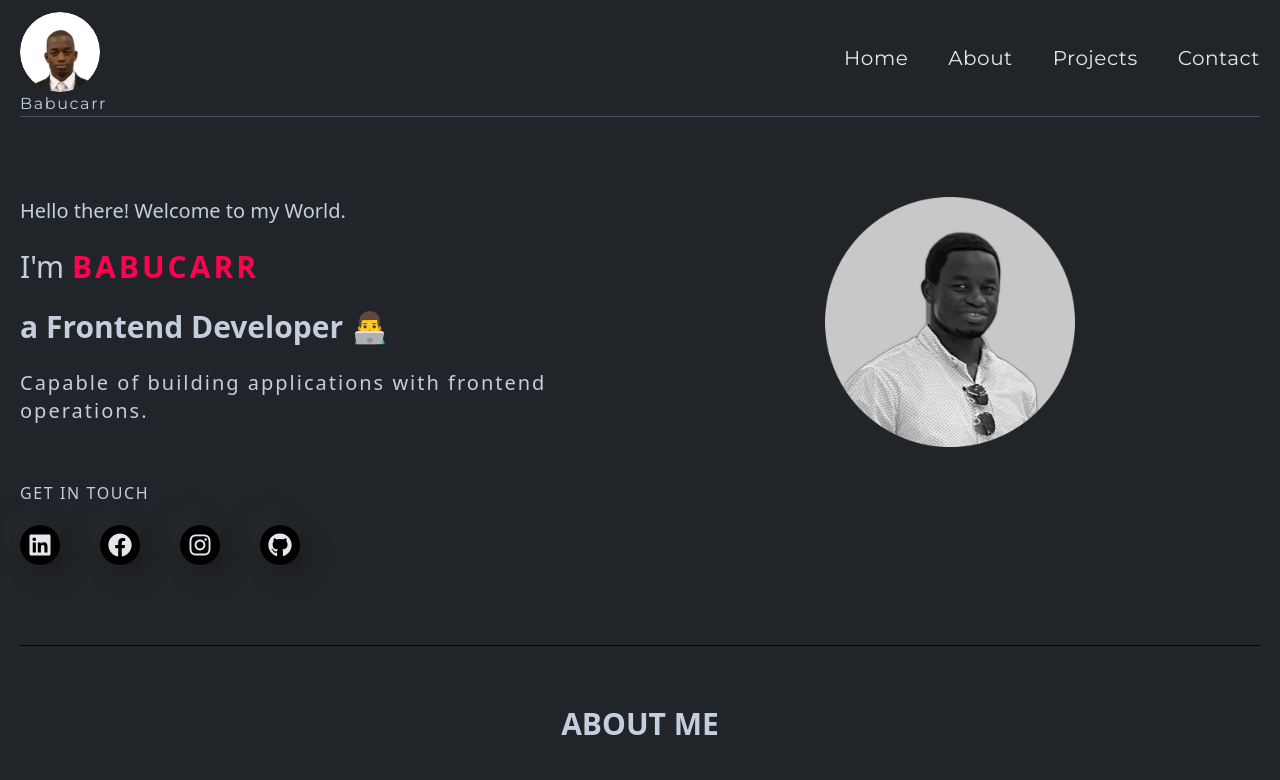
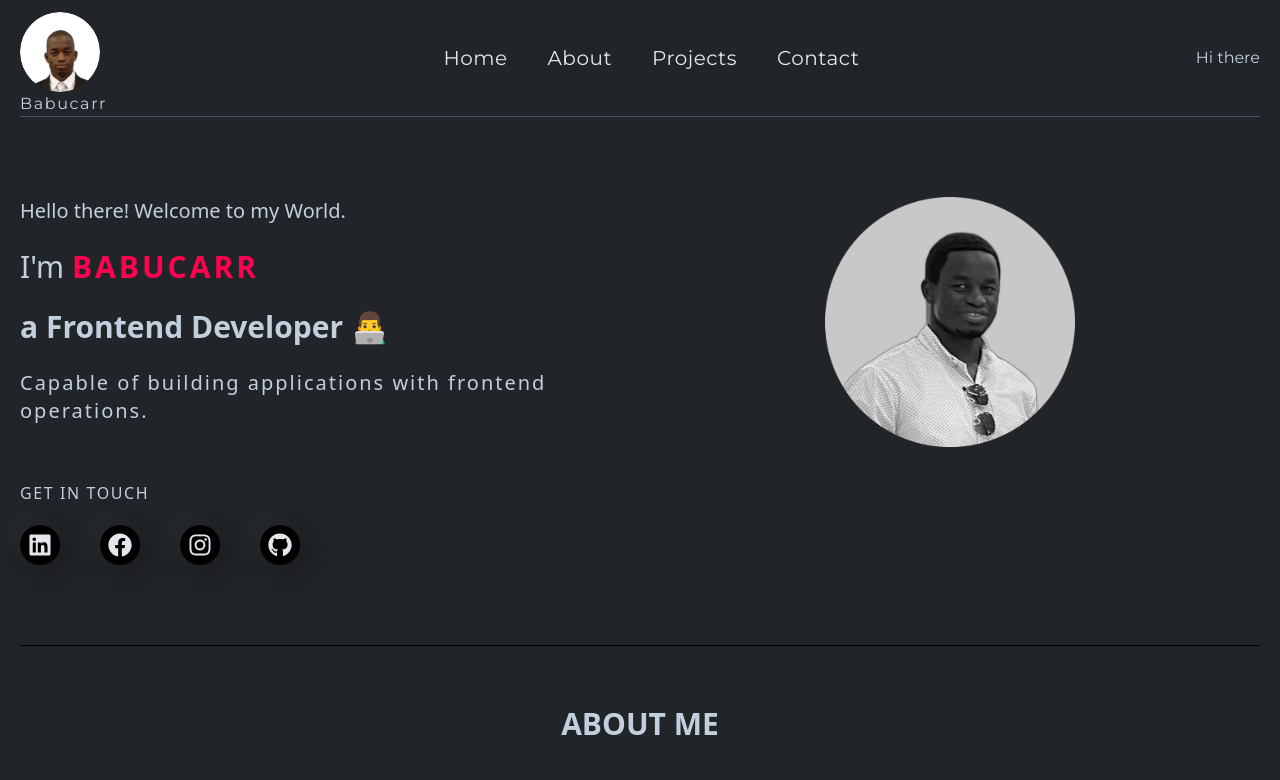
Before and after one commit to Babucarr-Badjie/Personal-Portfolio, a React (Create React App) app: page / in a window 1280 px wide. Shown: the top 780 px of the page. Built offline with nearby package versions, Linux system fonts and the light colour scheme.

Commit message:
second commit

```diff
--- a/src/components/Navbar.js
+++ b/src/components/Navbar.js
@@ -96,6 +96,7 @@ export default function Navbar() {
           </div>
         )}
       </div>
+      <div>Hi there</div>
     </div>
   );
 }
```
